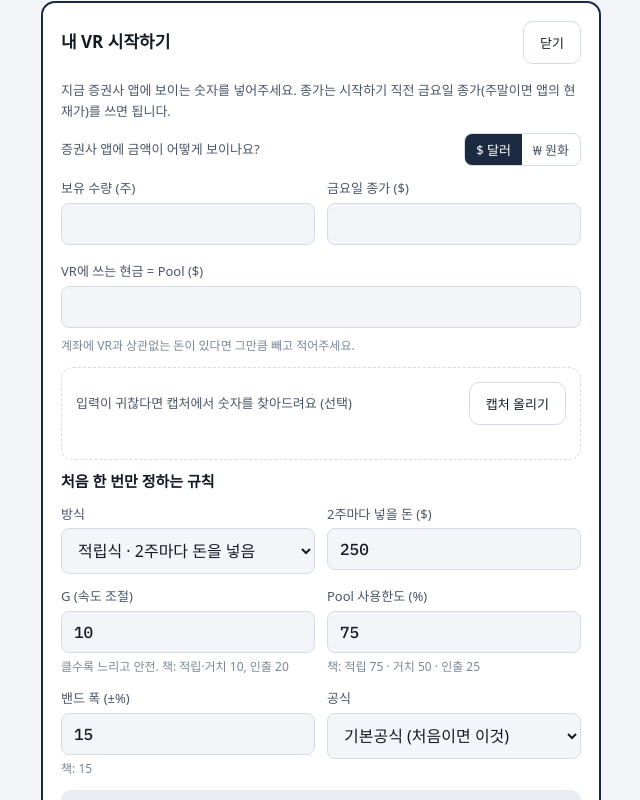
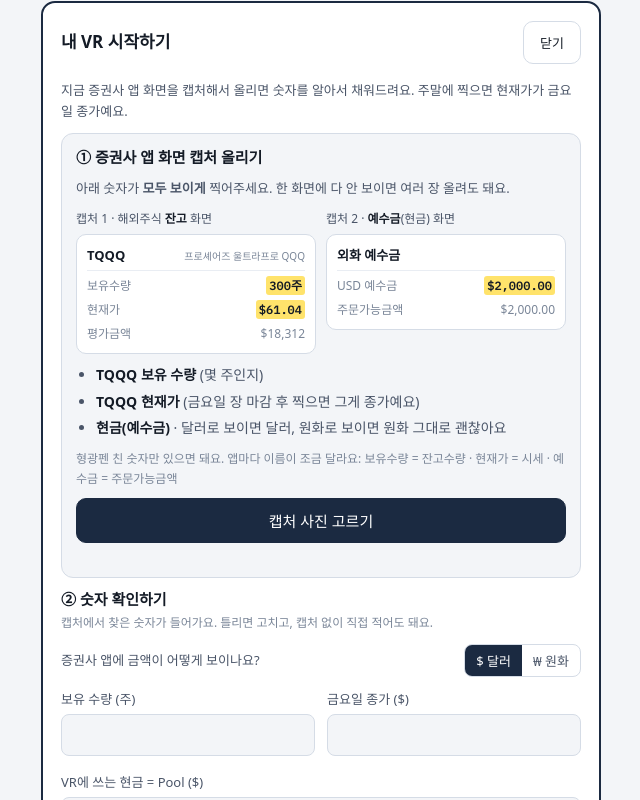
Before and after one commit to saebyeokhh-netizen/vr-orders, a plain HTML site: page docs/index.html in a window 1280 px wide. Both pictures are taken after a click on the button "내 VR 시작하기". Shown: the part 476-1276 px from the top of the page, without its empty margins (319-959 px from the left). Drawn offline with Linux system fonts and the light colour scheme; a web font is replaced by a local one.

Commit message:
입력 화면: 캡처 올리기를 맨 위로, 찍어야 할 화면 예시와 필요한 숫자 안내 추가
Co-Authored-By: Claude Opus 5.5 <noreply@anthropic.com>

```diff
--- a/docs/index.html
+++ b/docs/index.html
@@ -124,6 +124,23 @@ input.target{border-color:var(--sell);box-shadow:0 0 0 2px var(--sell-soft)}
 .ocr-head{display:flex;justify-content:space-between;align-items:center;gap:8px;flex-wrap:wrap}
 .filebtn{position:relative;overflow:hidden;display:inline-flex}
 .filebtn input{position:absolute;inset:0;opacity:0;cursor:pointer}
+.ocr{border:1.5px solid var(--line);background:var(--bg)}
+.shots{display:grid;grid-template-columns:1fr 1fr;gap:10px}
+.shot{margin:0;display:flex;flex-direction:column;gap:6px}
+.shot figcaption{font-size:12px;color:var(--ink-2)}
+.shot figcaption b{color:var(--ink)}
+.mock{background:var(--surface);border:1px solid var(--line);border-radius:10px;padding:10px;display:flex;flex-direction:column;gap:5px;font-size:12px}
+.mock-row{display:flex;justify-content:space-between;gap:6px;align-items:baseline;font-family:var(--mono)}
+.mock-name{font-family:var(--sans);font-weight:700;font-size:13px;border-bottom:1px solid var(--surface-2);padding-bottom:4px}
+.mock-name .mock-dim{font-weight:400;font-size:10px;overflow:hidden;text-overflow:ellipsis;white-space:nowrap}
+.mock-dim{color:var(--ink-3);font-family:var(--sans)}
+.mock-row.off mark{background:none;color:var(--ink-3);font-weight:400}
+.mock mark{background:#FFE36B;color:#141B26;border-radius:3px;padding:0 3px;font-weight:600}
+ul.need{margin:0;padding-left:20px;display:flex;flex-direction:column;gap:4px;font-size:14px;color:var(--ink-2)}
+ul.need b{color:var(--ink)}
+.filebtn.upload{display:flex}
+.filebtn.upload button{width:100%}
+@media (max-width:380px){ .shots{grid-template-columns:1fr} }
 .nums{display:flex;flex-wrap:wrap;gap:6px}
 .nums button{font-family:var(--mono);font-size:14px;padding:5px 10px;border-radius:999px;background:var(--surface-2);border-color:transparent}
 .progress{height:6px;border-radius:3px;background:var(--surface-2);overflow:hidden}
@@ -250,6 +267,43 @@ footer{font-size:12px;color:var(--ink-3);text-align:center}
     <div class="fields">
       <p class="full small muted" id="flowIntro"></p>
 
+      <!-- 1단계: 캡처 올리기 -->
+      <div class="ocr full">
+        <h3>① 증권사 앱 화면 캡처 올리기</h3>
+        <p class="small muted">아래 숫자가 <b>모두 보이게</b> 찍어주세요. 한 화면에 다 안 보이면 여러 장 올려도 돼요.</p>
+        <div class="shots">
+          <figure class="shot">
+            <figcaption>캡처 1 · 해외주식 <b>잔고</b> 화면</figcaption>
+            <div class="mock">
+              <div class="mock-row mock-name"><span>TQQQ</span><span class="mock-dim">프로셰어즈 울트라프로 QQQ</span></div>
+              <div class="mock-row"><span class="mock-dim">보유수량</span><mark>300주</mark></div>
+              <div class="mock-row" id="mockPriceRow"><span class="mock-dim">현재가</span><mark id="mockPrice">$61.04</mark></div>
+              <div class="mock-row"><span class="mock-dim">평가금액</span><span class="mock-dim" id="mockEval">$18,312</span></div>
+            </div>
+          </figure>
+          <figure class="shot">
+            <figcaption>캡처 2 · <b>예수금</b>(현금) 화면</figcaption>
+            <div class="mock">
+              <div class="mock-row mock-name"><span>외화 예수금</span></div>
+              <div class="mock-row"><span class="mock-dim" id="mockCashLabel">USD 예수금</span><mark id="mockCash">$2,000.00</mark></div>
+              <div class="mock-row"><span class="mock-dim">주문가능금액</span><span class="mock-dim" id="mockCash2">$2,000.00</span></div>
+            </div>
+          </figure>
+        </div>
+        <ul class="need" id="needList">
+          <li><b>TQQQ 보유 수량</b> (몇 주인지)</li>
+          <li id="needPrice"><b>TQQQ 현재가</b> (금요일 장 마감 후 찍으면 그게 종가예요)</li>
+          <li><b>현금(예수금)</b> · 달러로 보이면 달러, 원화로 보이면 원화 그대로 괜찮아요</li>
+        </ul>
+        <p class="hint">형광펜 친 숫자만 있으면 돼요. 앱마다 이름이 조금 달라요: 보유수량 = 잔고수량 · 현재가 = 시세 · 예수금 = 주문가능금액</p>
+        <span class="filebtn upload"><button type="button" class="primary" tabindex="-1">캡처 사진 고르기</button><input type="file" id="fileInput" accept="image/*" multiple aria-label="캡처 사진 고르기"></span>
+        <div class="progress" id="ocrProgress" hidden><div id="ocrBar"></div></div>
+        <p class="small muted" id="ocrStatus"></p>
+        <div class="nums" id="ocrNums"></div>
+      </div>
+
+      <div class="field full"><h3>② 숫자 확인하기</h3><p class="hint">캡처에서 찾은 숫자가 들어가요. 틀리면 고치고, 캡처 없이 직접 적어도 돼요.</p></div>
+
       <div class="field full unit-row">
         <span class="small muted">증권사 앱에 금액이 어떻게 보이나요?</span>
         <div class="seg" role="group" aria-label="금액 단위">
@@ -277,17 +331,6 @@ footer{font-size:12px;color:var(--ink-3);text-align:center}
         <input id="inCash" inputmode="decimal" type="number" min="0" step="0.01" autocomplete="off">
         <span class="hint" id="cashConv"></span>
         <span class="hint">계좌에 VR과 상관없는 돈이 있다면 그만큼 빼고 적어주세요.</span>
-      </div>
-
-      <!-- 캡처에서 숫자 찾기 (선택) -->
-      <div class="ocr full">
-        <div class="ocr-head">
-          <span class="small muted">입력이 귀찮다면 캡처에서 숫자를 찾아드려요 (선택)</span>
-          <span class="filebtn"><button type="button" class="ghost small" tabindex="-1">캡처 올리기</button><input type="file" id="fileInput" accept="image/*" multiple aria-label="캡처 올리기"></span>
-        </div>
-        <div class="progress" id="ocrProgress" hidden><div id="ocrBar"></div></div>
-        <p class="small muted" id="ocrStatus"></p>
-        <div class="nums" id="ocrNums"></div>
       </div>
 
       <div class="full fields" id="setupFields">
@@ -660,10 +703,12 @@ footer{font-size:12px;color:var(--ink-3);text-align:center}
     const start = isStart();
     $("flowTitle").textContent = start ? "내 VR 시작하기" : `${cur().n}사이클 마감`;
     $("flowIntro").textContent = start
-      ? "지금 증권사 앱에 보이는 숫자를 넣어주세요. 종가는 시작하기 직전 금요일 종가(주말이면 앱의 현재가)를 쓰면 됩니다."
-      : "금요일 장이 끝난 뒤 증권사 앱의 숫자를 넣어주세요." + (settings().formula === "skill" ? " 실력공식이라 금요일 종가도 필요해요." : " 기본공식이라 종가는 필요 없어요.");
+      ? "지금 증권사 앱 화면을 캡처해서 올리면 숫자를 알아서 채워드려요. 주말에 찍으면 현재가가 금요일 종가예요."
+      : "금요일 장이 끝난 뒤(토요일 오전) 증권사 앱 화면을 캡처해서 올려주세요." + (settings().formula === "skill" ? " 실력공식이라 현재가(종가)도 필요해요." : " 기본공식이라 현재가는 없어도 돼요.");
     $("setupFields").hidden = !start;
     $("priceField").hidden = !needsPrice();
+    $("needPrice").hidden = !needsPrice();
+    $("mockPriceRow").classList.toggle("off", !needsPrice());
     const s = start ? EXAMPLE.settings : settings();
     $("inMode").value = s.mode; $("inG").value = s.G; $("inLimit").value = s.limitPct;
     $("inContrib").value = s.contrib; $("inBand").value = s.bandPct; $("inFormula").value = s.formula;
@@ -705,6 +750,11 @@ footer{font-size:12px;color:var(--ink-3);text-align:center}
     $("fxRow").hidden = !k;
     $("priceLabel").textContent = k ? "금요일 종가 (원)" : "금요일 종가 ($)";
     $("cashLabel").textContent = k ? "VR에 쓰는 현금 = Pool (원)" : "VR에 쓰는 현금 = Pool ($)";
+    $("mockPrice").textContent = k ? "83,300원" : "$61.04";
+    $("mockEval").textContent = k ? "24,990,000원" : "$18,312";
+    $("mockCashLabel").textContent = k ? "원화 예수금" : "USD 예수금";
+    $("mockCash").textContent = k ? "2,730,000원" : "$2,000.00";
+    $("mockCash2").textContent = k ? "2,730,000원" : "$2,000.00";
     $("inPrice").step = k ? "1" : "0.01";
     $("inCash").step = k ? "1" : "0.01";
     if (k) loadFx();
--- a/docs/sw.js
+++ b/docs/sw.js
@@ -1,5 +1,5 @@
 // 앱 파일을 캐시해 두어 인터넷이 없어도 주문표를 볼 수 있게 한다
-const CACHE = "vr-orders-v4";
+const CACHE = "vr-orders-v5";
 const FILES = ["./", "index.html", "vr-core.js", "manifest.webmanifest", "icon-192.png", "icon-512.png"];
 
 self.addEventListener("install", (e) => {
```
